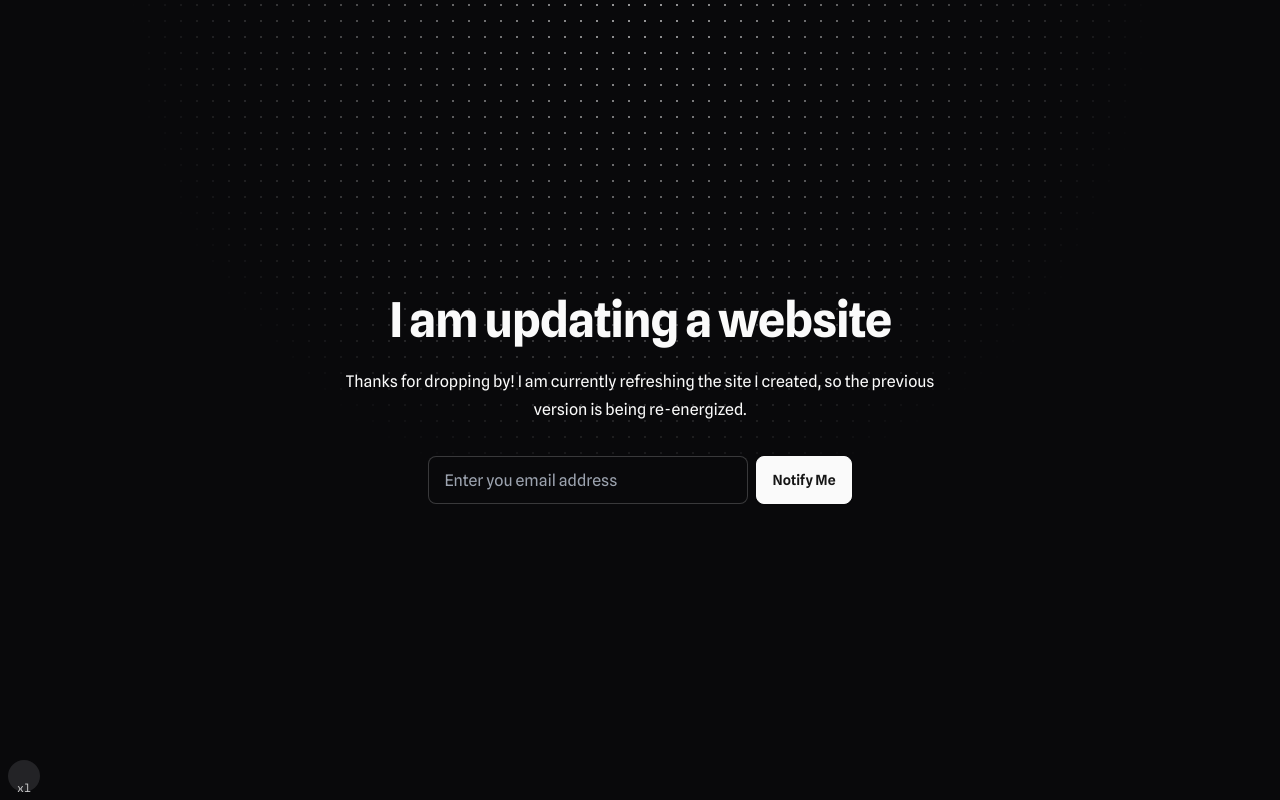
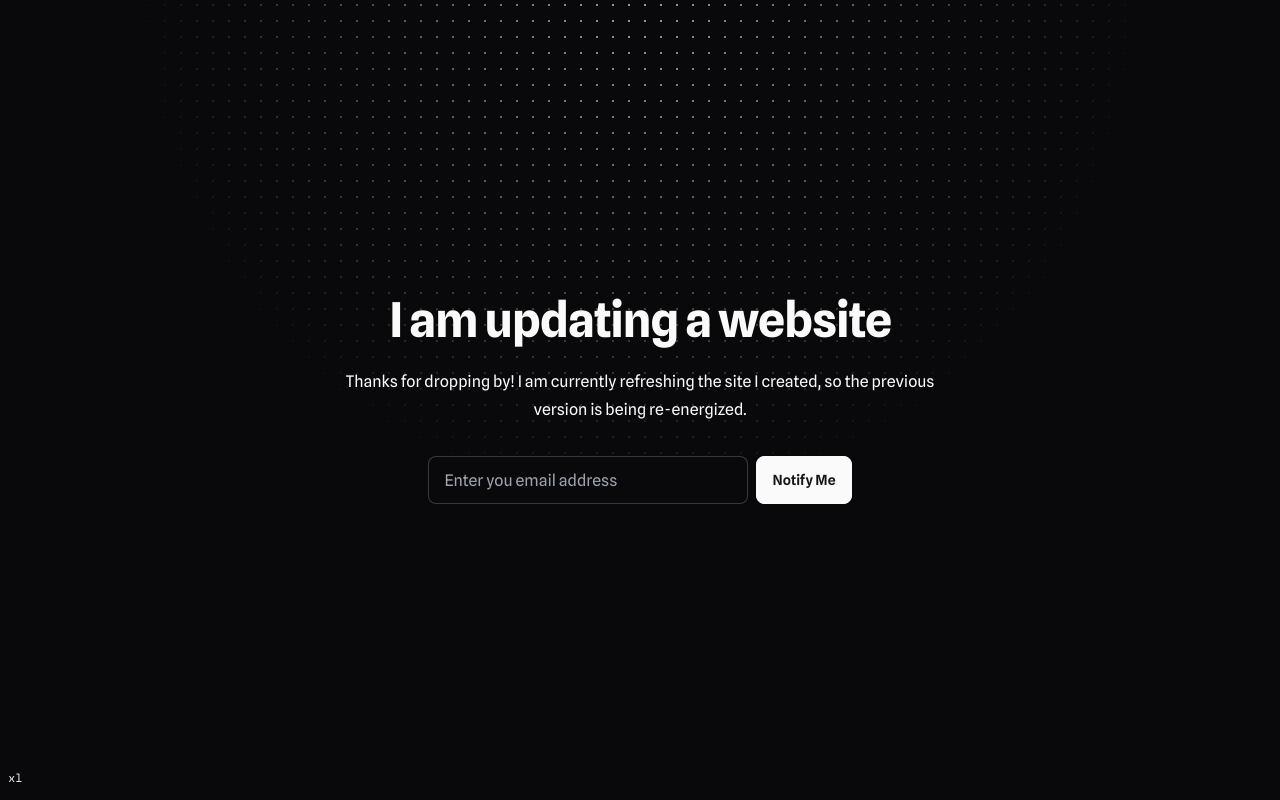
Before and after one commit to fiquell/fiquell.com, a Next.js app: page / in a window 1280 px wide. Built offline with nearby package versions, Linux system fonts and the light colour scheme.

Commit message:
refactor indicator component layout and styles

```diff
--- a/src/components/indicator.tsx
+++ b/src/components/indicator.tsx
@@ -4,8 +4,7 @@ const Indicator = () => {
   }
 
   return (
-    <div className="fixed bottom-2 left-2 z-50">
-      <div className="flex size-8 items-center justify-center rounded-full bg-neutral font-mono text-xs text-neutral-content">
+    <div className="fixed bottom-2 left-2 z-50 font-mono text-xs">
       <p className="block sm:hidden">xs</p>
       <p className="hidden sm:max-md:block">sm</p>
       <p className="hidden md:max-lg:block">md</p>
@@ -13,7 +12,6 @@ const Indicator = () => {
       <p className="hidden xl:max-2xl:block">xl</p>
       <p className="hidden 2xl:block">2xl</p>
     </div>
-    </div>
   );
 };
 
```
Lines whose indentation alone changed are shown as unchanged.
